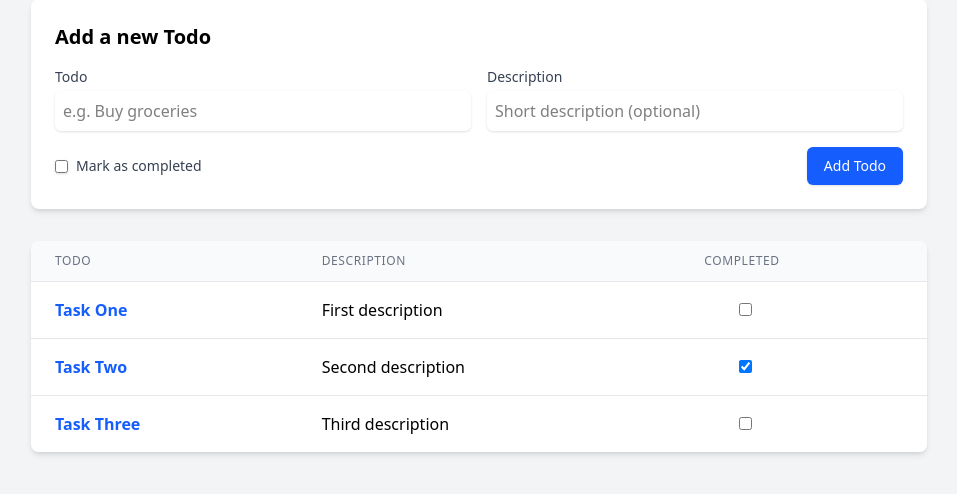
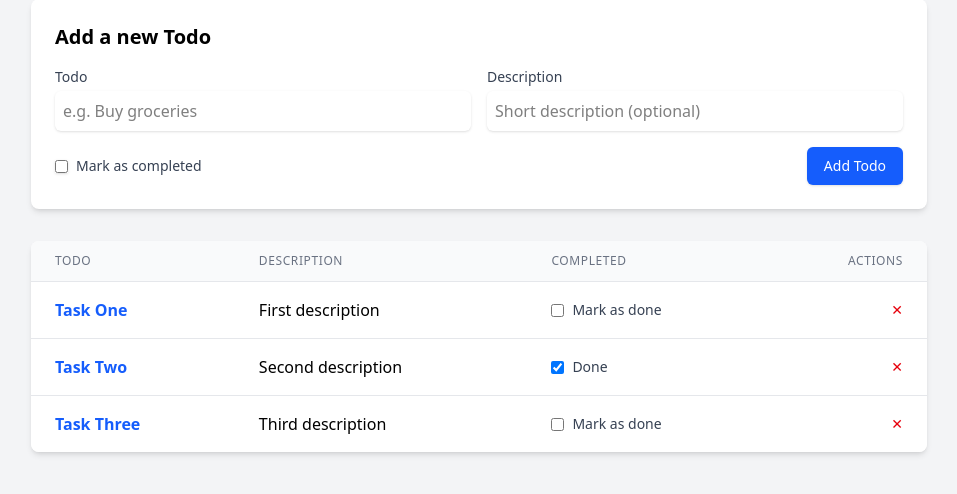
Before and after one commit to chaudhuree/django-practice, a Django app: page /todos/ in a window 1280 px wide. Shown: the part 101-595 px from the top of the page, without its empty margins (161-1118 px from the left). Run offline with Django 5.2, Linux system fonts and the light colour scheme; data comes from the database, SQL or seed files in the repository; both versions use the stored data as it was after the commit.

Commit message:
add toggle complete and delete functionality for todos

```diff
--- a/templates/todo.html
+++ b/templates/todo.html
@@ -78,6 +78,9 @@
                     <th class="px-6 py-3 text-left text-xs font-medium text-gray-500 uppercase tracking-wider">
                         Completed
                     </th>
+                    <th class="px-6 py-3 text-right text-xs font-medium text-gray-500 uppercase tracking-wider">
+                        Actions
+                    </th>
                 </tr>
             </thead>
             <tbody class="bg-white divide-y divide-gray-200">
@@ -93,7 +96,29 @@
                             {{ todo.description }}
                         </td>
                         <td class="px-6 py-4 whitespace-nowrap ">
-                            <input class="ml-[35px]" type="checkbox" {% if todo.is_completed %}checked{% endif %}  />
+                            <form action="{% url 'toggle_todo_complete' todo.id %}" method="post">
+                                {% csrf_token %}
+                                <button type="submit" class="flex items-center">
+                                    <input
+                                        type="checkbox"
+                                        {% if todo.is_completed %}checked{% endif %}
+                                        class="mr-2 rounded border-gray-300 text-blue-600 focus:ring-blue-500"
+                                        onclick="this.form.submit(); return false;"
+                                    />
+                                    <span class="text-sm text-gray-700">
+                                        {% if todo.is_completed %}Done{% else %}Mark as done{% endif %}
+                                    </span>
+                                </button>
+                            </form>
+                        </td>
+                        <td class="px-6 py-4 whitespace-nowrap text-right text-sm font-medium">
+                            <form action="{% url 'delete_todo' todo.id %}" method="post" onsubmit="return confirm('Delete this todo?');">
+                                {% csrf_token %}
+                                <button type="submit" class="text-red-600 hover:text-red-800" title="Delete">
+
+                                    &#10005;
+                                </button>
+                            </form>
                         </td>
                     </tr>
                 {% empty %}
--- a/todo/urls.py
+++ b/todo/urls.py
@@ -7,4 +7,6 @@ urlpatterns = [
     path('',views.todos, name="todos"),
     path('<int:pk>/',views.todo_details ,name="todo_details"),
     path('addTodo', views.addTodo, name="addTodo"),
+    path('<int:pk>/toggle-complete/', views.toggle_todo_complete, name="toggle_todo_complete"),
+    path('<int:pk>/delete/', views.delete_todo, name="delete_todo"),
 ]
--- a/todo/views.py
+++ b/todo/views.py
@@ -1,5 +1,6 @@
 from django.shortcuts import HttpResponse, redirect, get_object_or_404, render
 from .models import Task  # adjust import if your model is named differently
+from django.urls import reverse
 
 def todos(request):
     # tasks = Task.objects.filter(is_completed=False)
@@ -24,4 +25,17 @@ def addTodo(request):
                 description=description,
                 is_completed=is_completed,
             )
-    return redirect("todos")
+    return redirect(reverse("todos"))
+
+def toggle_todo_complete(request, pk):
+    if request.method == "POST":
+        todo = get_object_or_404(Task, pk=pk)
+        todo.is_completed = not todo.is_completed
+        todo.save()
+    return redirect(reverse("todos"))
+
+def delete_todo(request, pk):
+    if request.method == "POST":
+        todo = get_object_or_404(Task, pk=pk)
+        todo.delete()
+    return redirect(reverse("todos"))
```
Also changed, not shown: db.sqlite3.
